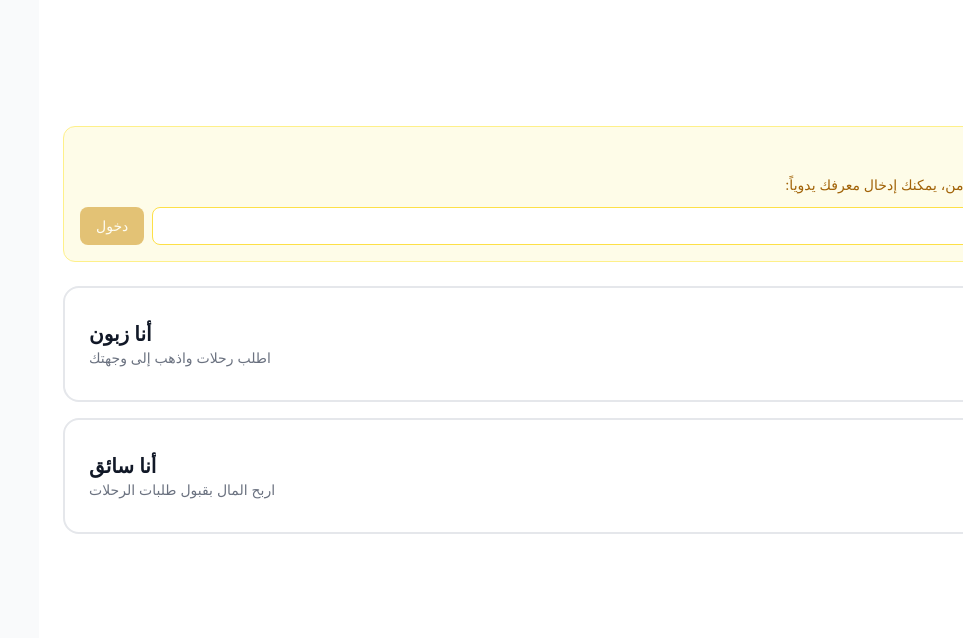
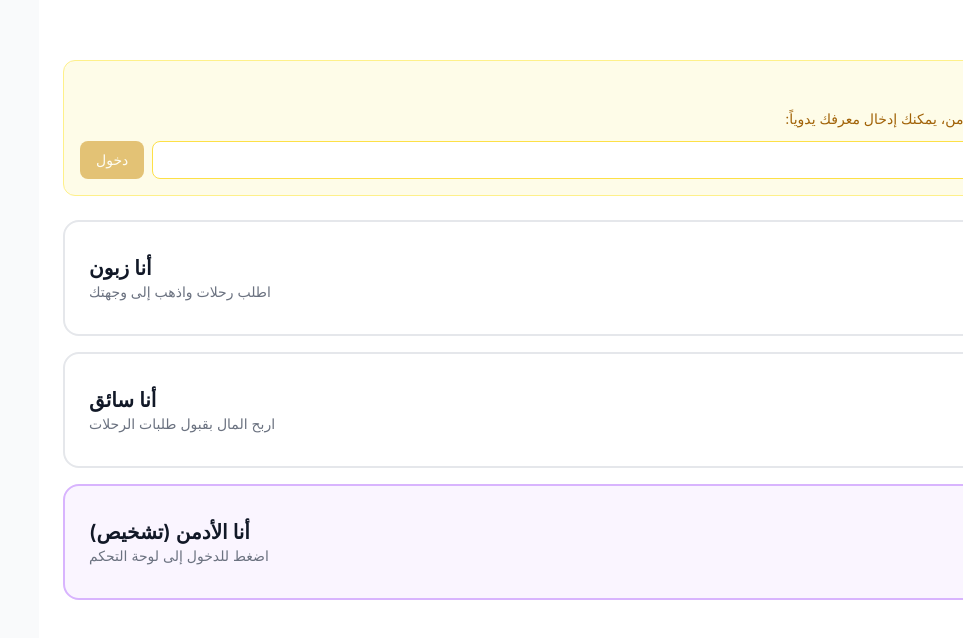
Before and after one commit to bukamal/TaxiGo, a React (Vite) app in the folder frontend/: page /choose-role in a window 1280 px wide. Shown: the part 120-758 px from the top of the page, without its empty margins (317-1280 px from the left). Built offline with nearby package versions, Linux system fonts and the light colour scheme; no server answers; the HTML template or start-up script is replaced by a standard one.

Commit message:
تشخيص نهائي: زر أدمن مرئي دائمًا مع تنبيهات في كل خطوة

```diff
--- a/frontend/src/pages/RoleSelectionPage.tsx
+++ b/frontend/src/pages/RoleSelectionPage.tsx
@@ -42,20 +42,30 @@ export default function RoleSelectionPage() {
     }, [tgUser])
 
     const handleAdminLogin = async (forcedId?: string) => {
+        alert('🟢 بدء تسجيل دخول الأدمن...')
         const userId = forcedId || tgUser?.id?.toString()
-        if (!userId) return alert('الرجاء إدخال معرف تيليجرام')
+        alert('🟡 المعرف المستخدم: ' + userId)
+
+        if (!userId) {
+            alert('🔴 لا يوجد معرف!')
+            return
+        }
 
         setLoading(true)
+        alert('🟣 جاري التحقق من هوية الأدمن...')
         const isAdminUser = await checkAdminStatus(userId)
+        alert('🟣 نتيجة التحقق: ' + isAdminUser)
 
         if (!isAdminUser) {
+            alert('🔴 هذا المعرف ليس الأدمن!')
             setLoading(false)
-            return alert('❌ هذا المعرف ليس الأدمن!')
+            return
         }
 
         try {
+            alert('🟠 جاري حفظ بيانات الأدمن...')
             const supabase = createSupabaseClient(userId)
-            await supabase.from('profiles').upsert({
+            const { error } = await supabase.from('profiles').upsert({
                 telegram_id: userId,
                 first_name: tgUser?.first_name || 'Admin',
                 last_name: tgUser?.last_name || '',
@@ -63,15 +73,17 @@ export default function RoleSelectionPage() {
                 role: 'admin',
                 approval_status: 'approved'
             }, { onConflict: 'telegram_id' })
+            alert('🟠 نتيجة الحفظ: ' + (error ? error.message : 'نجاح'))
         } catch (e) {
-            alert('❌ خطأ في حفظ بيانات الأدمن: ' + e)
+            alert('🔴 استثناء أثناء الحفظ: ' + e)
             setLoading(false)
             return
         }
 
         setLoading(false)
-        // استخدام navigate (التنقل الداخلي) بدلاً من window.location.href
+        alert('🟢 جاري الانتقال إلى /admin...')
         navigate('/admin', { replace: true })
+        alert('🟢 تم استدعاء navigate')
     }
 
     return (
@@ -135,9 +147,9 @@ export default function RoleSelectionPage() {
                         </div>
                     </button>
 
-                    {isAdmin && !showManual && (
+                    {/* زر الأدمن مرئي دائمًا للتشخيص */}
                     <button
-                            onClick={() => handleAdminLogin()}
+                        onClick={() => handleAdminLogin(manualId || tgUser?.id?.toString())}
                         disabled={loading}
                         className="w-full p-6 border-2 border-purple-300 dark:border-purple-700 rounded-2xl flex items-center gap-4 bg-purple-50 dark:bg-purple-900/20 hover:border-purple-500 transition-colors"
                     >
@@ -145,11 +157,10 @@ export default function RoleSelectionPage() {
                             <Shield className="w-8 h-8 text-purple-600 dark:text-purple-400" />
                         </div>
                         <div className="flex-1 text-left">
-                                <h2 className="text-xl font-semibold dark:text-white">أنا الأدمن</h2>
-                                <p className="text-gray-500 dark:text-gray-400 text-sm">الدخول إلى لوحة التحكم</p>
+                            <h2 className="text-xl font-semibold dark:text-white">أنا الأدمن (تشخيص)</h2>
+                            <p className="text-gray-500 dark:text-gray-400 text-sm">اضغط للدخول إلى لوحة التحكم</p>
                         </div>
                     </button>
-                    )}
                 </div>
             </div>
         </div>
```
Lines whose indentation alone changed are shown as unchanged.
